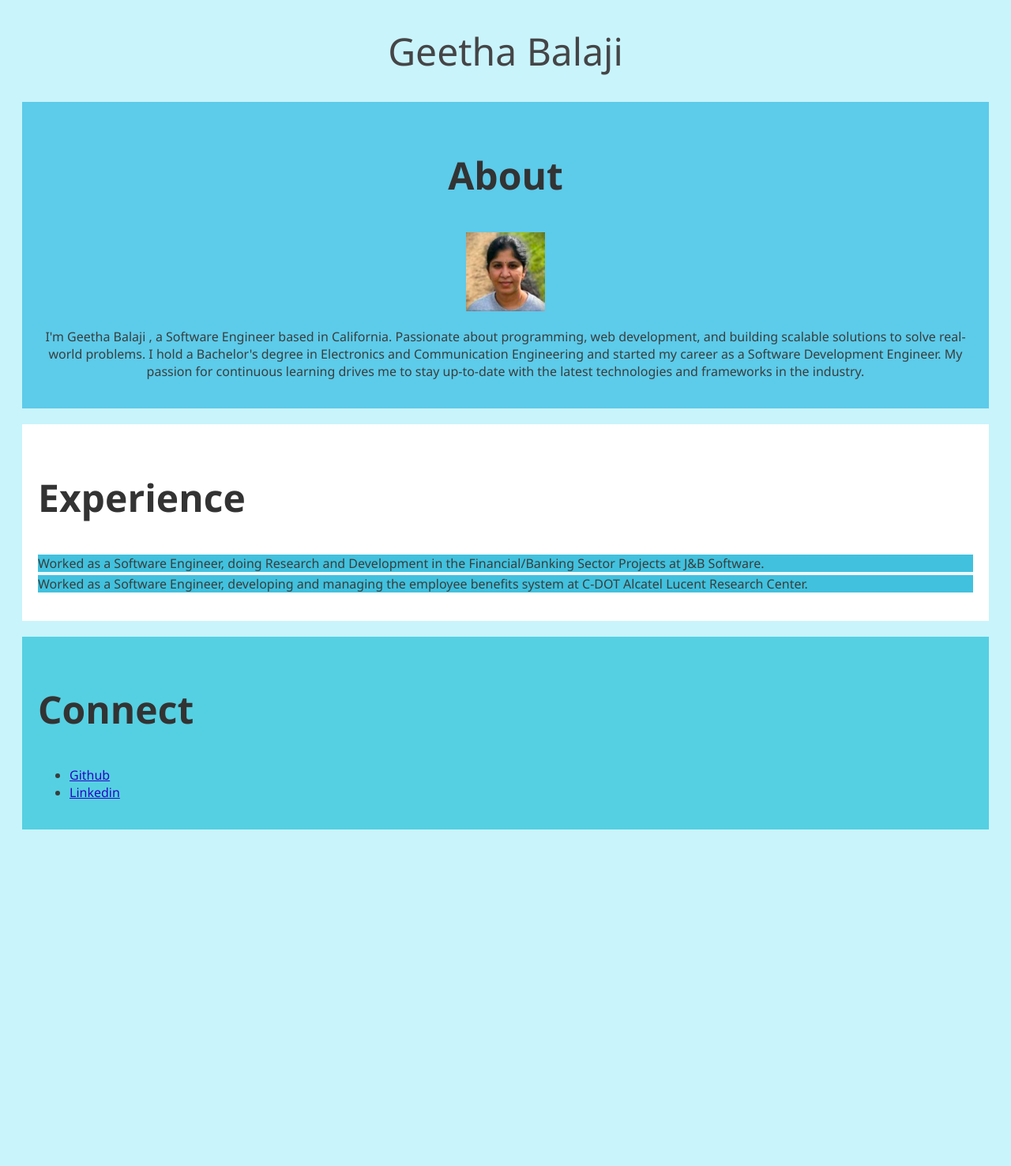
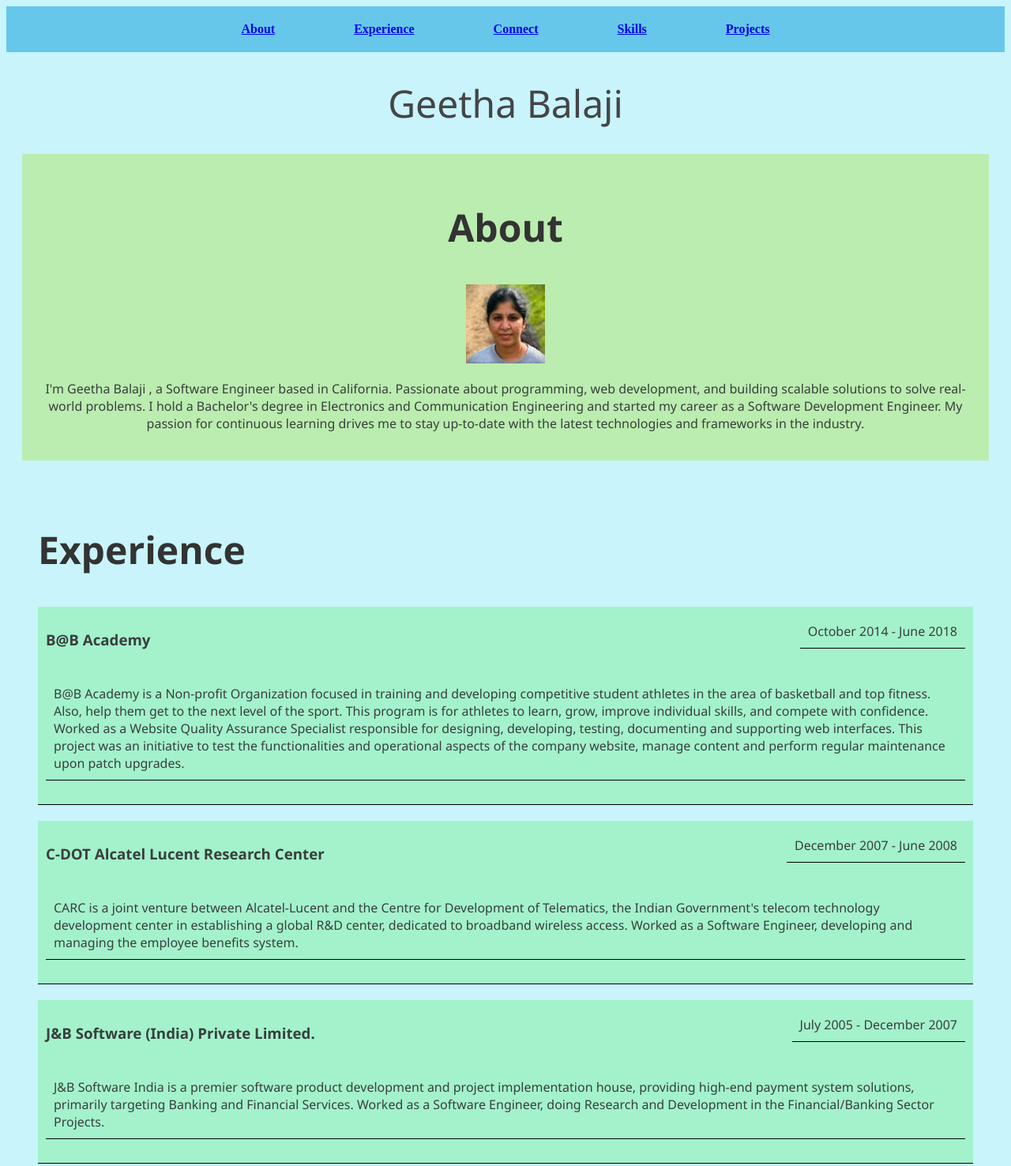
Before and after one commit to Geetha82/geetha-balaji-mars, a plain HTML site: page index.html in a window 1280 px wide. Shown: the top 1476 px of the page at 79% size. Before the commit the page ends 1070 px from the top, so only its background shows below. Drawn offline with Linux system fonts and the light colour scheme.

Commit message:
formatted styles added

```diff
--- a/css/index.css
+++ b/css/index.css
@@ -5,6 +5,33 @@ body {
     /* Example: changes text to red */
     font-family: 'Segoe UI', Tahoma, Geneva, Verdana, sans-serif;
     font-size: 16px;
+}
+
+header {
+    position: sticky;
+    /* Fixes the header to the viewport */
+    top: 0;
+    /* Aligns it to the very top of the screen */
+    width: 100%;
+    /* Ensures it spans the full width of the screen */
+    background-color: #66c7ea;
+    /* background color */
+    color: rgb(230, 217, 241);
+    /* text color */
+    padding: 20px 0;
+    /* padding */
+    z-index: 1000;
+    /* Ensures the header is above other content */
+    font-family: 'Times New Roman', Times, serif;
+}
+
+header nav ul {
+    list-style: none;
+    display: flex;
+    justify-content: center;
+    gap: 100px;
+    padding: 0;
+    margin: 0;
 }
 
 h1 {
@@ -35,7 +62,7 @@ section {
 #About {
     text-align: center;
     /*Make title centered */
-    background-color: rgb(93, 203, 234);
+    background-color: rgb(186, 237, 175);
     box-shadow: 0 2px 5px rgba(rgb(237, 208, 208), green, blue, alpha);
 }
 
@@ -43,30 +70,46 @@ section {
     width: 100px;
 }
 
-
-#Experience {
-    background-color: white;
+.experience{
+    background-color: rgb(163, 242, 204);
+    padding: 10px;
+    display: flex;
+    flex-direction: column;
+    /* Stack the header and description vertically */
+    margin-bottom: 20px;
+    border-bottom: 1px solid #020101;
 }
 
-#Experience ul {
-    list-style: none;
-    padding: 0;
-    background-color: aliceblue;
+.experience-header-row {
+    display: flex;
+    justify-content: space-between;
+    align-items: center;
+    /* Align items to the baseline */
+
 }
 
-#Experience li {
-    background-color: rgb(65, 193, 222);
-    margin-bottom: 4px;
+/*Description will sit below because of flex-direction: column above */
+.experience description {
+    margin-top: 5px;
 }
 
 #Connect {
     background-color: rgb(85, 208, 226);
+    font-size: large;
 }
 
 #Connect a {
     color: rgb(41, 7, 196);
 }
 
+#Connect ul {
+    display: flex;
+    justify-content: space-evenly;
+    gap: 20px;
+    padding: 0;
+    list-style: none;
+}
+
 #Connect a:hover {
     color: purple;
     text-decoration: underline;
--- a/index.html
+++ b/index.html
@@ -9,6 +9,20 @@
 </head>
 
 <body>
+    <header>
+        <nav>
+            <ul>
+                <li><a href="#About"><strong>About</strong></a></li>
+                <li><a href="#Experience"><strong>Experience</strong></a></li>
+                <li><a href="#Connect"><strong>Connect</strong></a></li>
+                <li><a href="#Skills"><strong>Skills</strong></a></li>
+                <li><a href="#Projects"><strong>Projects</strong></a></li>
+            </ul>
+        </nav>
+
+    </header>
+
+
     <h1>Geetha Balaji</h1>
     <section id="About">
         <h2>About</h2>
@@ -22,15 +36,58 @@
             in the industry.
         </p>
     </section>
+
+
     <section id="Experience">
         <h2>Experience</h2>
-        <ul>
-            <li>Worked as a Software Engineer, doing Research and Development in the Financial/Banking Sector
-                Projects at J&B Software.</li>
-            <li>Worked as a Software Engineer, developing and managing the employee benefits system at C-DOT Alcatel
-                Lucent Research Center.</li>
-        </ul>
+
+
+        <div class="experience">
+            <div class="experience-header-row">
+                <h3 class="experience-title">B@B Academy</h3>
+                <span class="experience">October 2014 - June 2018</span>
+            </div>
+            <p class="experience description">B@B Academy is a Non-profit Organization focused in training and
+                developing competitive
+                student athletes in the area of basketball and top fitness. Also, help them get to the next level of
+                the sport. This program is for athletes to learn, grow, improve individual skills, and compete with
+                confidence.
+                Worked as a Website Quality Assurance Specialist responsible for designing, developing, testing,
+                documenting and supporting web interfaces. This project was an initiative to test the functionalities
+                and operational aspects of the company website, manage content and perform regular
+                maintenance upon patch upgrades.</p>
+
+        </div>
+
+        <div class="experience">
+            <div class="experience-header-row">
+                <h3 class="experience-title">C-DOT Alcatel Lucent Research Center</h3>
+                <span class="experience">December 2007 - June 2008</span>
+            </div>
+            <p class="experience description">CARC is a joint venture between Alcatel-Lucent and the Centre for
+                Development of Telematics,
+                the Indian Government's telecom technology development center in establishing a global R&D
+                center, dedicated to broadband wireless access.
+                Worked as a Software Engineer, developing and managing the employee benefits system.</p>
+        </div>
+
+        <div class="experience">
+            <div class="experience-header-row">
+                <h3 class="experience-title">J&B Software (India) Private Limited.</h3>
+                <span class="experience">July 2005 - December 2007</span>
+            </div>
+            <p class="experience description">J&B Software India is a premier software product development and project
+                implementation
+                house, providing high-end payment system solutions, primarily targeting Banking and Financial
+                Services.
+                Worked as a Software Engineer, doing Research and Development in the Financial/Banking Sector
+                Projects.</p>
+
+
+        </div>
     </section>
+
+
     <section id="Connect">
         <h2>Connect</h2>
         <ul>
@@ -38,6 +95,21 @@
             <li><a href="https://www.linkedin.com/in/geetha-balaji-275bb5325/" target="_blank">Linkedin</a></li>
         </ul>
     </section>
+
+
+    <section id="Skills">
+        <h2>Skills</h2>
+        <ul>
+        </ul>
+    </section>
+
+
+    <section id="Projects">
+        <h2>Projects</h2>
+        <ul>
+        </ul>
+    </section>
+
 </body>
 
 </html>
```
